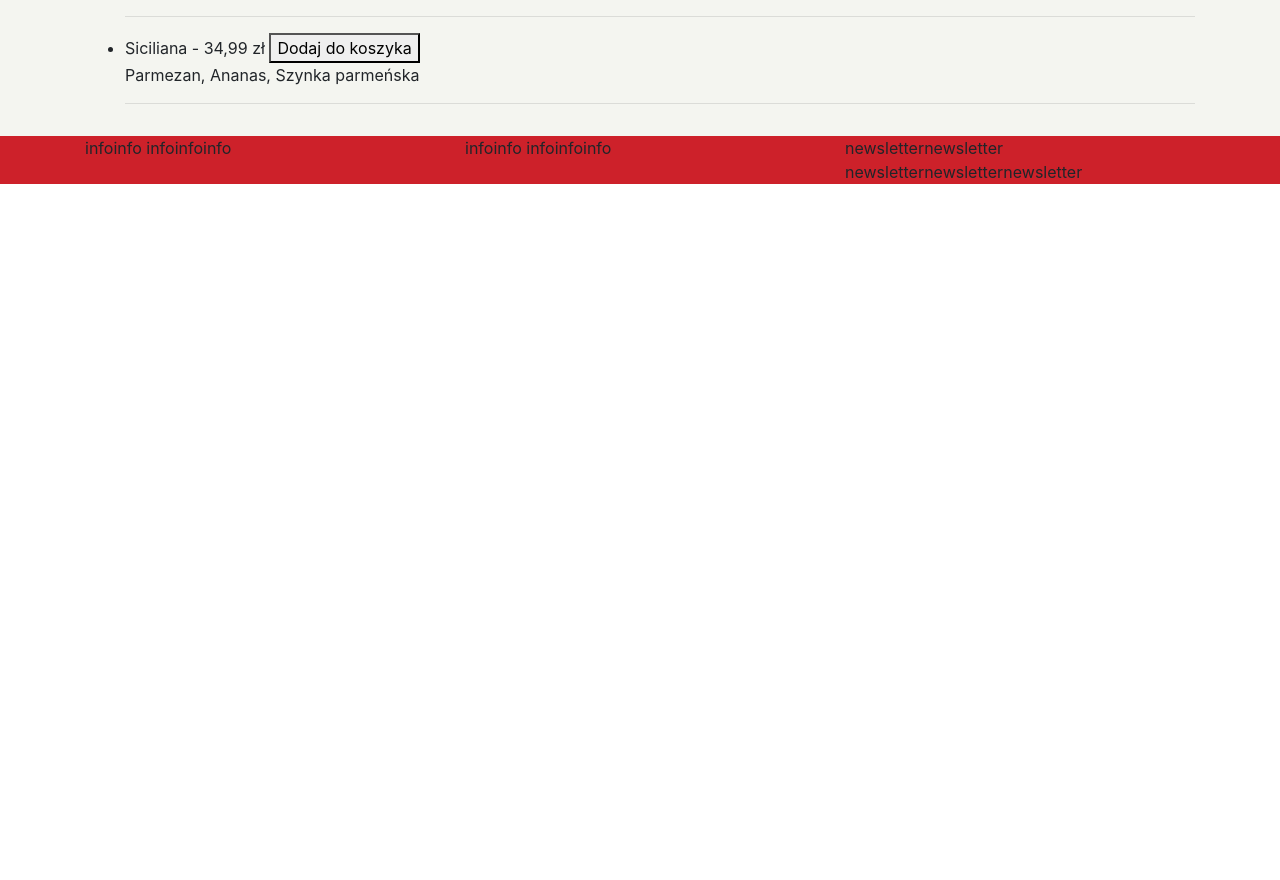
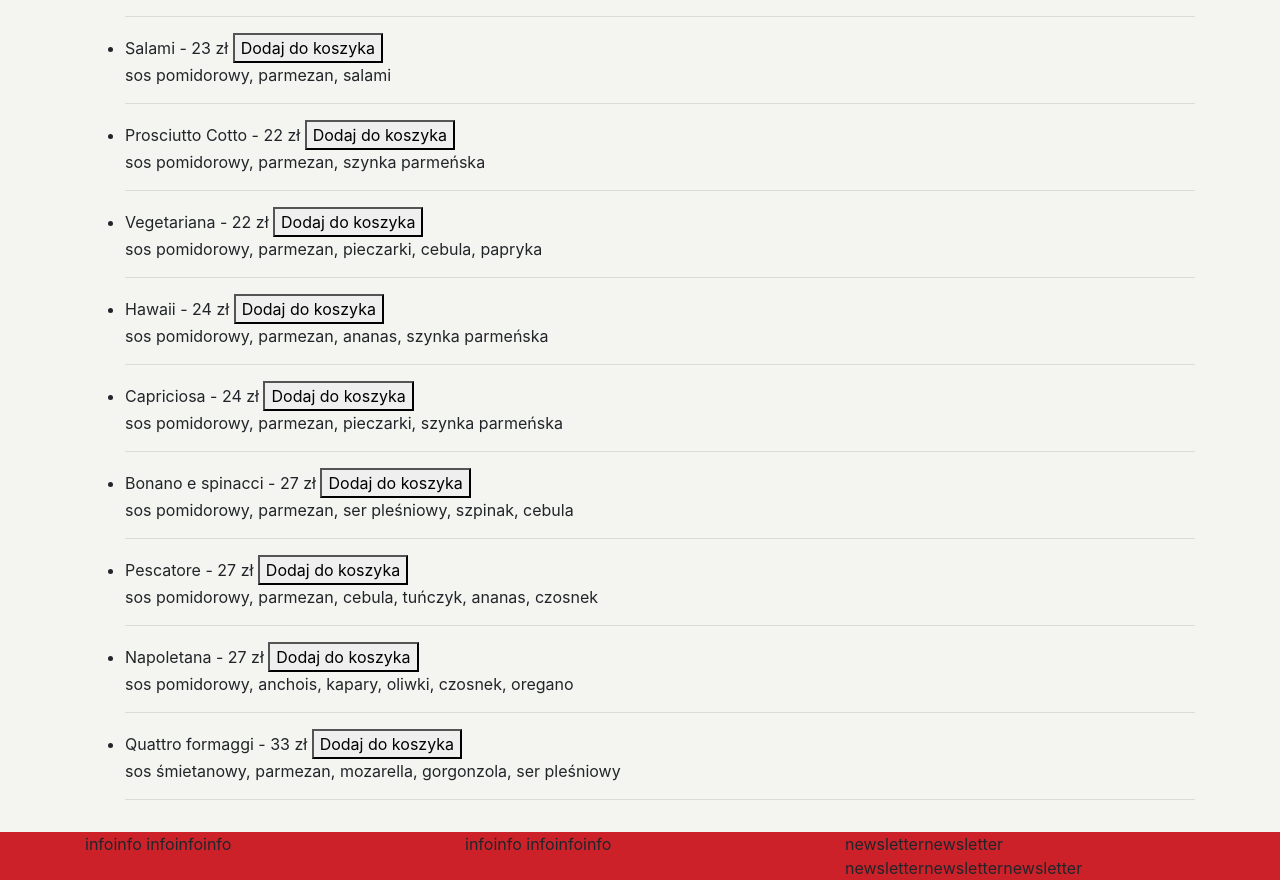
Before and after one commit to sebastian-mscisz/LaStravaganza-Project, a React app: page /menu in a window 1280 px wide. Shown: the part 269-1149 px from the top of the page. Before the commit the page ends 800 px from the top, so only its background shows below. Built offline with nearby package versions, Linux system fonts and the light colour scheme.

Commit message:
add remove from cart button and logic

```diff
--- a/src/assets/data/menu.json
+++ b/src/assets/data/menu.json
@@ -2,21 +2,69 @@
   "results": [
     {
       "id": 1,
-      "name": "Margarita",
-      "ingredients": "Parmezan, majeranek",
-      "price": "29,99 zł"
+      "name": "Margharita",
+      "ingredients": "sos pomidorowy, parmezan, pomidor",
+      "price": "19 zł"
     },
     {
       "id": 2,
       "name": "Funghi",
-      "ingredients": "Parmezan, Pieczarki",
-      "price": "32,99 zł"
+      "ingredients": "sos pomidorowy, parmezan, pieczarki",
+      "price": "20 zł"
     },
     {
       "id": 3,
-      "name": "Siciliana",
-      "ingredients": "Parmezan, Ananas, Szynka parmeńska",
-      "price": "34,99 zł"
+      "name": "Salami",
+      "ingredients": "sos pomidorowy, parmezan, salami",
+      "price": "23 zł"
+    },
+    {
+      "id": 4,
+      "name": "Prosciutto Cotto",
+      "ingredients": "sos pomidorowy, parmezan, szynka parmeńska",
+      "price": "22 zł"
+    },
+    {
+      "id": 5,
+      "name": "Vegetariana",
+      "ingredients": "sos pomidorowy, parmezan, pieczarki, cebula, papryka",
+      "price": "22 zł"
+    },
+    {
+      "id": 6,
+      "name": "Hawaii",
+      "ingredients": "sos pomidorowy, parmezan, ananas, szynka parmeńska",
+      "price": "24 zł"
+    },
+    {
+      "id": 7,
+      "name": "Capriciosa",
+      "ingredients": "sos pomidorowy, parmezan, pieczarki, szynka parmeńska",
+      "price": "24 zł"
+    },
+    {
+      "id": 8,
+      "name": "Bonano e spinacci",
+      "ingredients": "sos pomidorowy, parmezan, ser pleśniowy, szpinak, cebula",
+      "price": "27 zł"
+    },
+    {
+      "id": 9,
+      "name": "Pescatore",
+      "ingredients": "sos pomidorowy, parmezan, cebula, tuńczyk, ananas, czosnek",
+      "price": "27 zł"
+    },
+    {
+      "id": 10,
+      "name": "Napoletana",
+      "ingredients": "sos pomidorowy, anchois, kapary, oliwki, czosnek, oregano",
+      "price": "27 zł"
+    },
+    {
+      "id": 11,
+      "name": "Quattro formaggi",
+      "ingredients": "sos śmietanowy, parmezan, mozarella, gorgonzola, ser pleśniowy",
+      "price": "33 zł"
     }
   ]
 }
--- a/src/components/layouts/AddToCartButton.js
+++ b/src/components/layouts/AddToCartButton.js
@@ -2,6 +2,7 @@ import React from "react";
 
 const AddToCartButton = (props) => {
   const item = {
+    id: props.id,
     name: props.name,
     price: props.price,
     ingredients: props.ingredients,
--- a/src/components/layouts/Item.js
+++ b/src/components/layouts/Item.js
@@ -6,6 +6,7 @@ const Item = (props) => {
     <li key={props.id}>
       {props.name} - {props.price}{" "}
       <AddToCartButton
+        id={props.id}
         name={props.name}
         price={props.price}
         ingredients={props.ingredients}
--- /dev/null
+++ b/src/components/layouts/RemoveFromCartButton.js
@@ -0,0 +1,8 @@
+import React from "react";
+
+const RemoveFromCartButton = (props) => {
+  const itemId = props.itemId;
+  return <button onClick={() => props.handleRemoveItem(itemId)}>X usuń</button>;
+};
+
+export default RemoveFromCartButton;
--- a/src/components/pages/BasketPage.js
+++ b/src/components/pages/BasketPage.js
@@ -1,12 +1,16 @@
 import React from "react";
+import RemoveFromCartButton from "../layouts/RemoveFromCartButton";
 
 const BasketPage = (props) => {
   const orderList = props.orderList.map((item) => (
     <p>
-      {item.name} - {item.price} - {item.ingredients}
+      {item.name} - {item.price} - {item.ingredients} -{" "}
+      <RemoveFromCartButton
+        handleRemoveItem={props.handleRemoveItem}
+        itemId={item.id}
+      />
     </p>
   ));
-  console.log(orderList);
 
   return (
     <div className="container">
--- a/src/components/pages/Page.js
+++ b/src/components/pages/Page.js
@@ -15,13 +15,21 @@ class Page extends Component {
   handleAddItem = (item) => {
     const orderList = [...this.state.orderList];
     orderList.push({
+      id: item.id,
       name: item.name,
       price: item.price,
       ingredients: item.ingredients,
     });
-    console.log(this.state.orderList);
     this.setState({
       orderList: orderList,
+    });
+  };
+  handleRemoveItem = (id) => {
+    const orderList = [...this.state.orderList];
+    const index = orderList.findIndex((order) => order.id === id);
+    orderList.splice(index, 1);
+    this.setState({
+      orderList,
     });
   };
   getOrderListLength() {
@@ -45,7 +53,7 @@ class Page extends Component {
           render={(props) => (
             <BasketPage
               {...props}
-              orderLength={() => this.getOrderListLength()}
+              handleRemoveItem={this.handleRemoveItem}
               orderList={this.state.orderList}
             />
           )}
```
